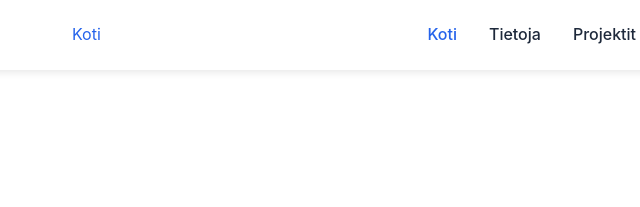
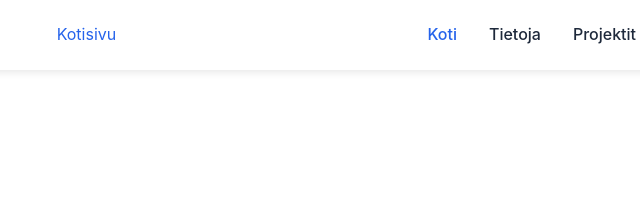
Before and after one commit to MikoGehor/portfolio, a website: page index.html in a window 1280 px wide. Shown: the top 207 px of the page, 449-1089 px from the left. Drawn offline with Linux system fonts and the light colour scheme.

Commit message:
Update navigation link to point to external site

```diff
--- a/index.html
+++ b/index.html
@@ -12,7 +12,7 @@
     <nav class="navbar">
         <div class="nav-container">
             <div class="nav-logo">Miko Gehör</div>
-              <a href="index.html">Koti</a>
+              <a href="https://mikogehor.github.io/harjoitus2/index.html">Kotisivu</a>
             <ul class="nav-menu">
                 <li class="nav-item"><a href="#hero" class="nav-link">Koti</a></li>
                 <li class="nav-item"><a href="#about" class="nav-link">Tietoja</a></li>
```
